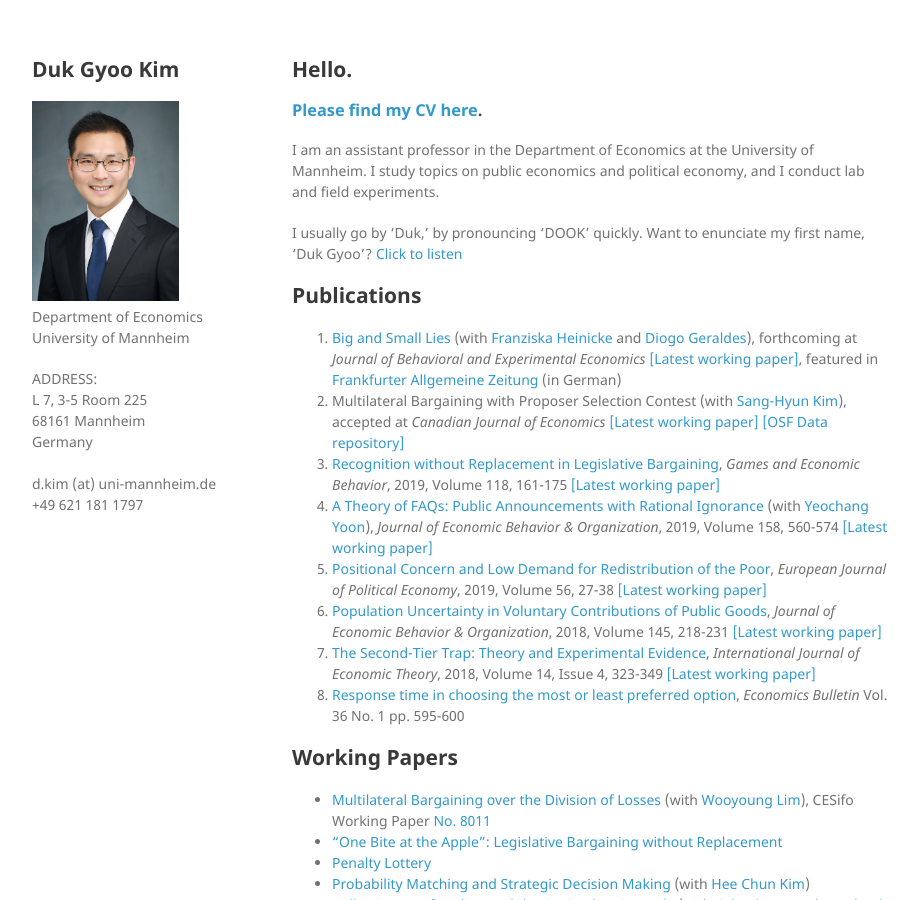
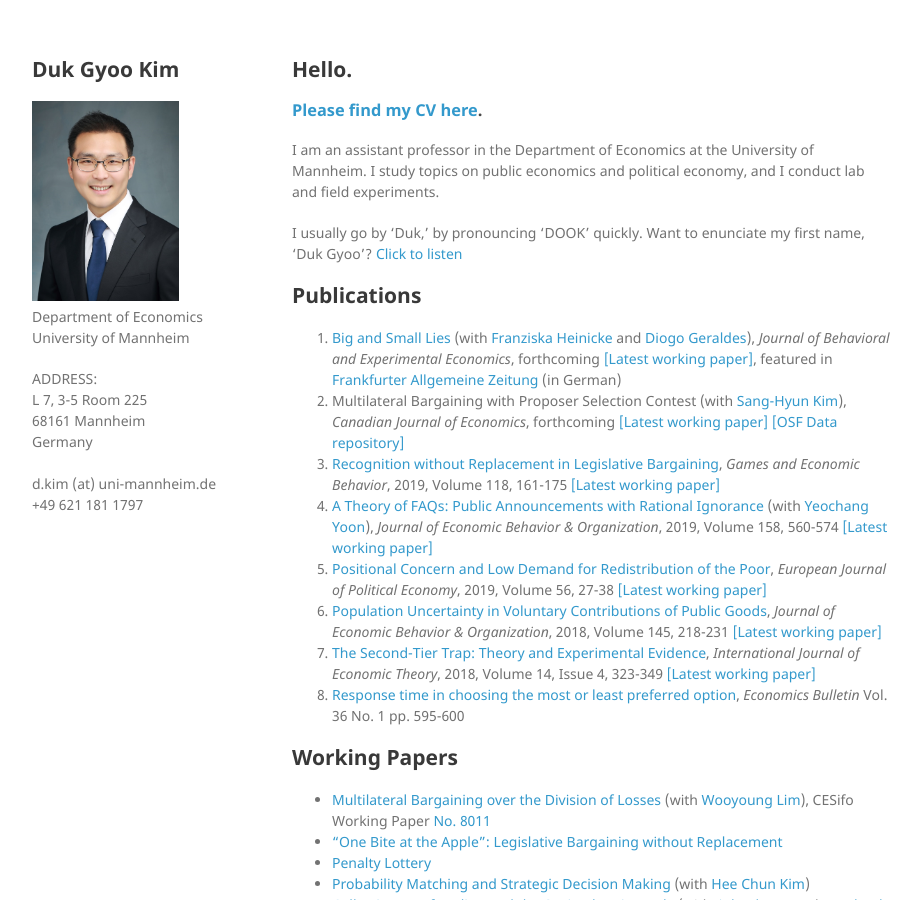
Before and after one commit to kimdukgyoo/kimdukgyoo.github.io, a Jekyll site: the page built from index.md, in a window 1280 px wide and 900 px high. Shown: the whole window, without its empty margins (178-1099 px from the left). Built offline with Jekyll 4.4.1, drawn with Linux system fonts in a browser that asks for light colours; our own code applies the rules of GitHub Pages for plain Markdown files.

Commit message:
Update index.md

```diff
--- a/index.md
+++ b/index.md
@@ -11,8 +11,8 @@
 <a href="https://doi.org/10.1016/j.socec.2021.101666" target="_blank">Big and Small Lies</a> (with <a href="https://sites.google.com/view/franziskaheinicke/research?authuser=0" target="_blank">Franziska Heinicke</a> and <a href="https://sites.google.com/site/diogogeraldes/research" target="_blank">Diogo Geraldes</a>), forthcoming at _Journal of Behavioral and Experimental Economics_ <a href="https://kimdukgyoo.github.io/PDFfiles/BigSmallLies.pdf" target="_blank">[Latest working paper]</a>, featured in <a href="https://kimdukgyoo.github.io/PDFfiles/FAS-20200927.pdf" target="_blank">Frankfurter Allgemeine Zeitung</a> (in German)
 -->
 ## Publications
-1. <a href="https://authors.elsevier.com/a/1cSJZ7tbfGpDg5" target="_blank">Big and Small Lies</a> (with <a href="https://sites.google.com/view/franziskaheinicke/research?authuser=0" target="_blank">Franziska Heinicke</a> and <a href="https://sites.google.com/site/diogogeraldes/research" target="_blank">Diogo Geraldes</a>), forthcoming at _Journal of Behavioral and Experimental Economics_ <a href="https://kimdukgyoo.github.io/PDFfiles/BigSmallLies.pdf" target="_blank">[Latest working paper]</a>, featured in <a href="https://kimdukgyoo.github.io/PDFfiles/FAS-20200927.pdf" target="_blank">Frankfurter Allgemeine Zeitung</a> (in German)
-1. Multilateral Bargaining with Proposer Selection Contest (with <a href="https://sites.google.com/site/sanghyunkim46/research" target="_blank">Sang-Hyun Kim</a>), accepted at _Canadian Journal of Economics_ <a href="https://kimdukgyoo.github.io/PDFfiles/MBContest.pdf" target="_blank">[Latest working paper]</a> <a href="https://osf.io/wj9pq/" target="_blank">[OSF Data repository]</a>
+1. <a href="https://authors.elsevier.com/a/1cSJZ7tbfGpDg5" target="_blank">Big and Small Lies</a> (with <a href="https://sites.google.com/view/franziskaheinicke/research?authuser=0" target="_blank">Franziska Heinicke</a> and <a href="https://sites.google.com/site/diogogeraldes/research" target="_blank">Diogo Geraldes</a>), _Journal of Behavioral and Experimental Economics_, forthcoming <a href="https://kimdukgyoo.github.io/PDFfiles/BigSmallLies.pdf" target="_blank">[Latest working paper]</a>, featured in <a href="https://kimdukgyoo.github.io/PDFfiles/FAS-20200927.pdf" target="_blank">Frankfurter Allgemeine Zeitung</a> (in German)
+1. Multilateral Bargaining with Proposer Selection Contest (with <a href="https://sites.google.com/site/sanghyunkim46/research" target="_blank">Sang-Hyun Kim</a>), _Canadian Journal of Economics_, forthcoming <a href="https://kimdukgyoo.github.io/PDFfiles/MBContest.pdf" target="_blank">[Latest working paper]</a> <a href="https://osf.io/wj9pq/" target="_blank">[OSF Data repository]</a>
 1. <a href="https://doi.org/10.1016/j.geb.2019.09.007" target="_blank">Recognition without Replacement in Legislative Bargaining</a>, _Games and Economic Behavior_, 2019, Volume 118, 161-175 <a href="https://kimdukgyoo.github.io/PDFfiles/RecognitionWithoutReplacement.pdf" target="_blank">[Latest working paper]</a>
 2. <a href="https://doi.org/10.1016/j.jebo.2018.12.026" target="_blank">A Theory of FAQs: Public Announcements with Rational Ignorance</a> (with <a href="https://sites.google.com/site/yyeochang/" target="_blank">Yeochang Yoon</a>), _Journal of Economic Behavior & Organization_, 2019, Volume 158, 560-574 <a href="https://kimdukgyoo.github.io/PDFfiles/theoryFAQs.pdf" target="_blank">[Latest working paper]</a>
 2. <a href="https://doi.org/10.1016/j.ejpoleco.2018.06.004" target="_blank"> Positional Concern and Low Demand for Redistribution of the Poor</a>, _European Journal of Political Economy_, 2019, Volume 56, 27-38 <a href="https://kimdukgyoo.github.io/PDFfiles/ECP.pdf" target="_blank">[Latest working paper]</a>
```
